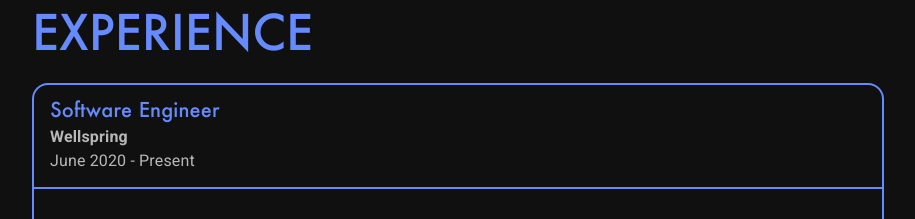
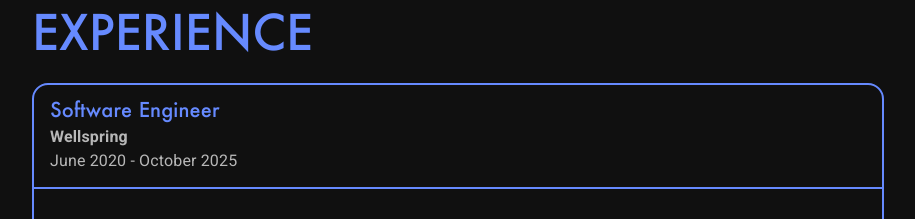
Before and after one commit to connordelacruz/connordelacruz.github.io, a React (Vite) app: page / in a window 1280 px wide. Shown: the part 3960-4179 px from the top of the page, without its empty margins (182-1097 px from the left). Built offline with nearby package versions, Linux system fonts and the light colour scheme.

Commit message:
Resume update

```diff
--- a/src/components/ResumeSection.jsx
+++ b/src/components/ResumeSection.jsx
@@ -29,7 +29,7 @@ const experience = [
     jobTitle: 'Software Engineer',
     company: 'Wellspring',
     startDate: 'June 2020',
-    endDate: 'Present',
+    endDate: 'October 2025',
     bullets: [
       'Developed and maintained back-end features for the flagship enterprise web application using PHP and MySQL.',
       'Created CI/CD pipelines to improve deployment efficiency, including an automated maintenance message scheduler that reduced the time to release to 300+ client sites from 2+ hours down to just 20–30 minutes.',
```
Also changed, not shown: 2 other files (tests, documents, lock files or other folders).
